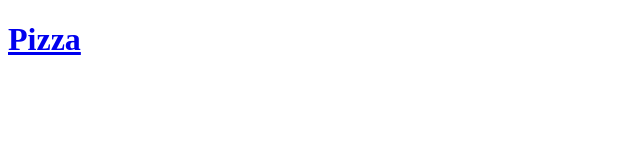
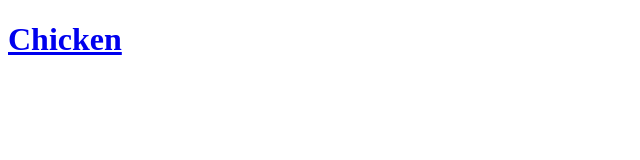
Before and after one commit to stevengirving/odin-recipes, a plain HTML site: page index.html in a window 1280 px wide. Shown: the whole page, without its empty margins (0-640 px from the left). Drawn offline with Linux system fonts and the light colour scheme.

Commit message:
Clean up pages

```diff
--- a/index.html
+++ b/index.html
@@ -7,6 +7,6 @@
     <title>Odin's Recipes</title>
 </head>
 <body>
-    <h1><a href="./recipes/pizza.html">Pizza</a></h1>
+    <h1><a href="./recipes/chicken.html">Chicken</a></h1>
 </body>
 </html>
```
Also changed, not shown: recipes/chicken.html (renamed from recipes/pizza.html), recipes/pizza.png (deleted), 1 other file.
